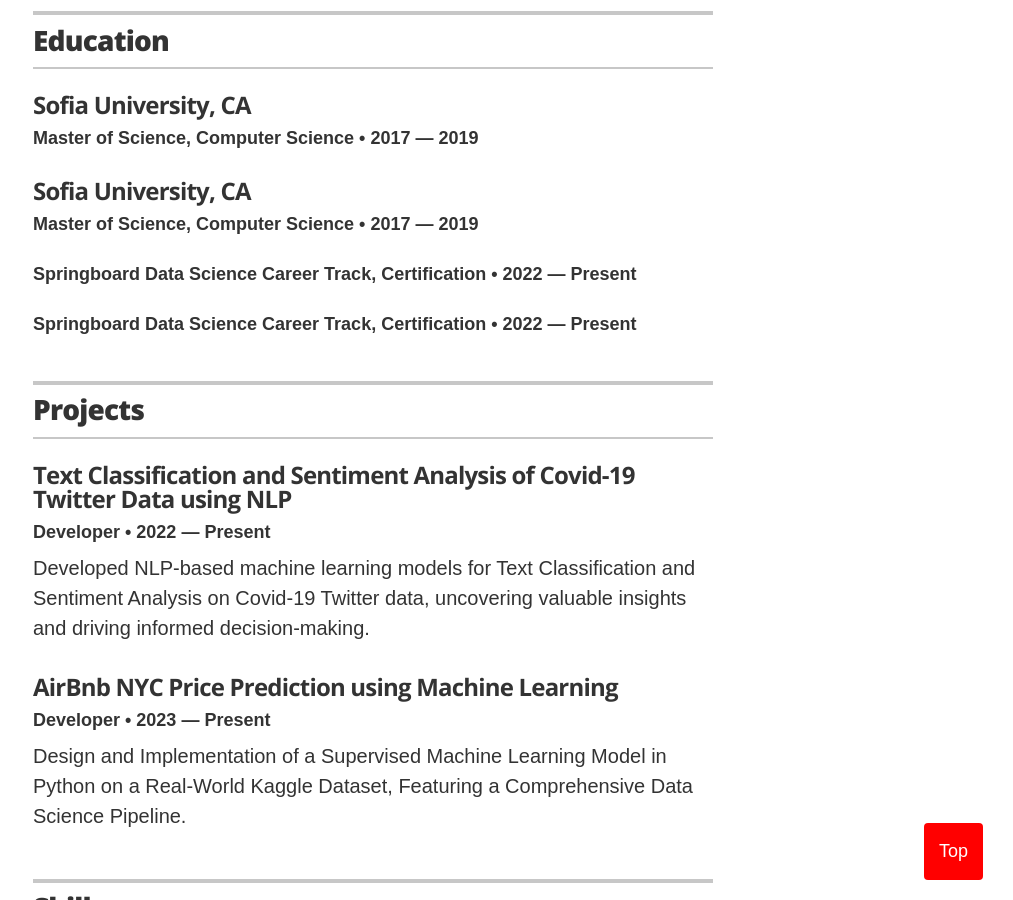
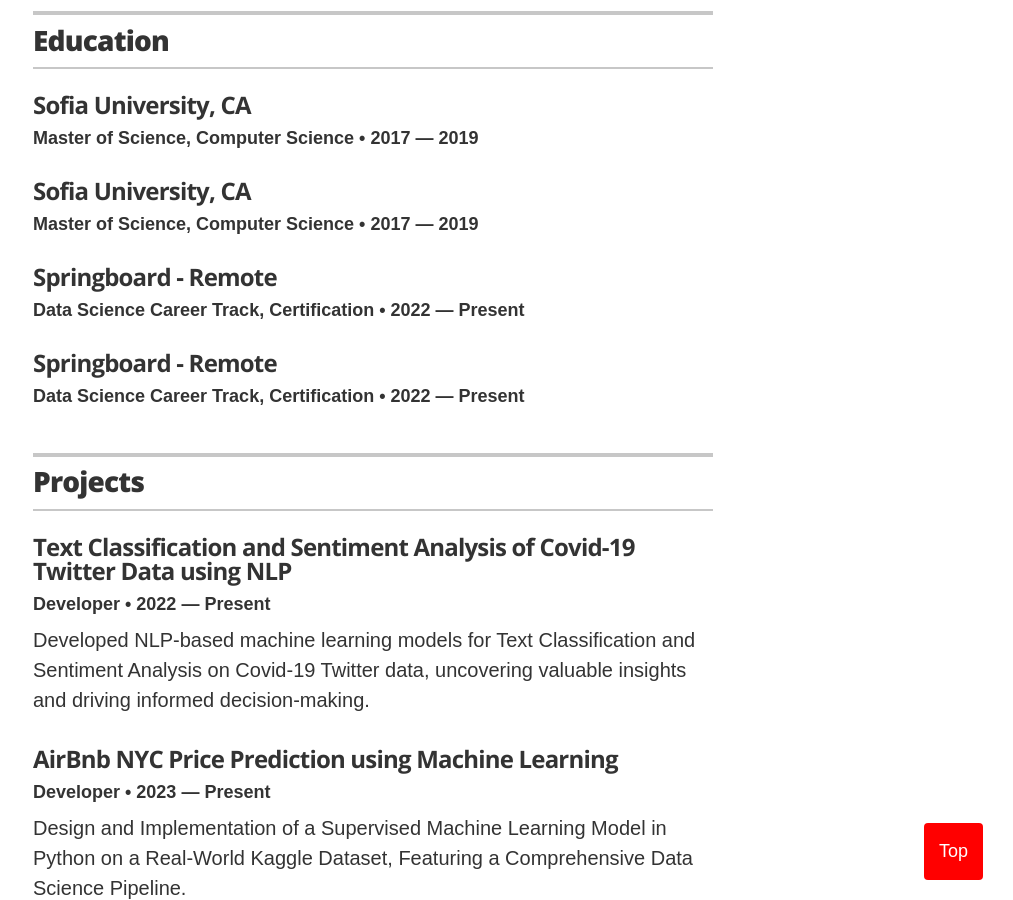
Before and after one commit to ttariqaziz/ttariqaziz.github.io, a Jekyll site: the page built from index.html, in a window 1280 px wide and 900 px high, scrolled down 1536 px. Shown: the whole window, without its empty margins (267-1280 px from the left). Built offline with Jekyll 4.4.1, drawn with Linux system fonts in a browser that asks for light colours.

Commit message:
Update education.yml

```diff
--- a/_data/education.yml
+++ b/_data/education.yml
@@ -8,5 +8,6 @@
 
 # - degree: Master of Science, Engineering Physics
 #  uni: Chalmers University of Technology
-- degree: Springboard Data Science Career Track, Certification
+- degree: Data Science Career Track, Certification
+  uni: Springboard - Remote
   year: 2022 &mdash; Present
```
